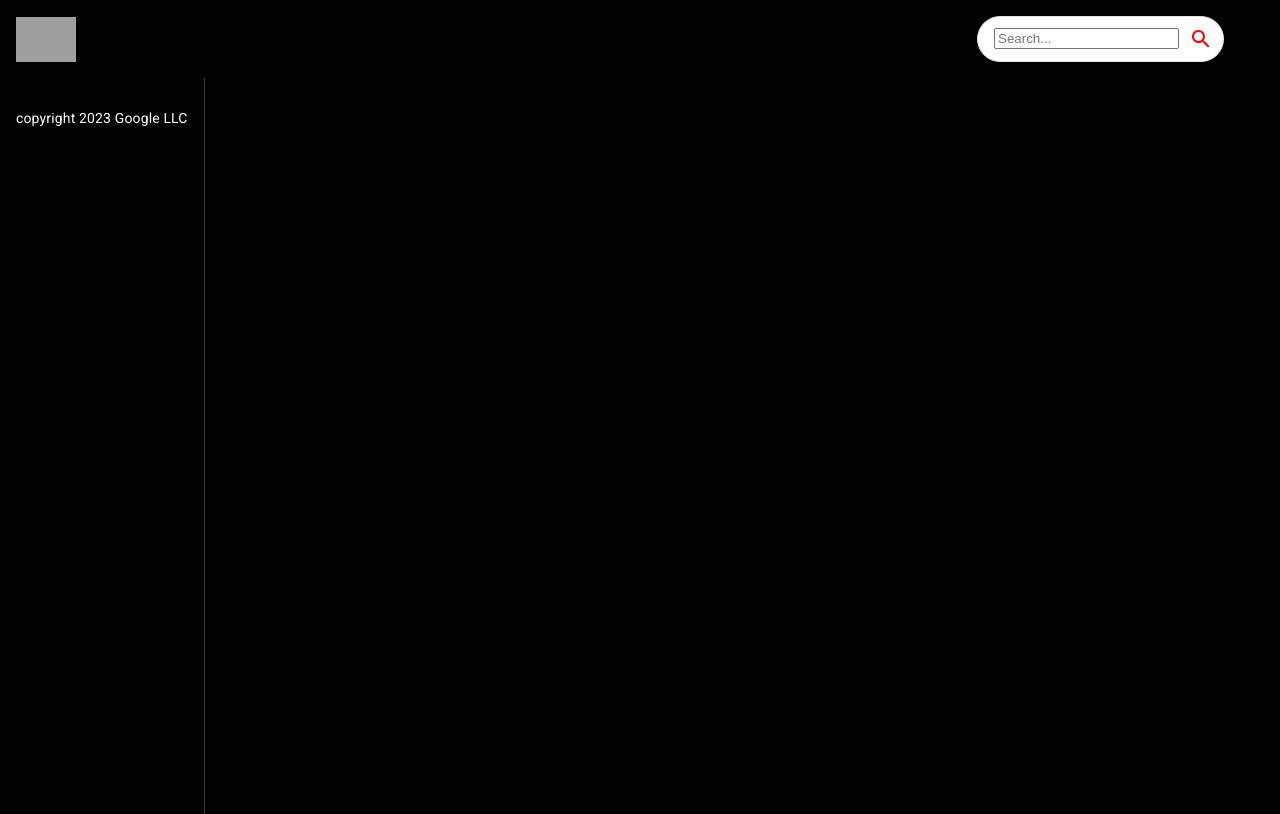
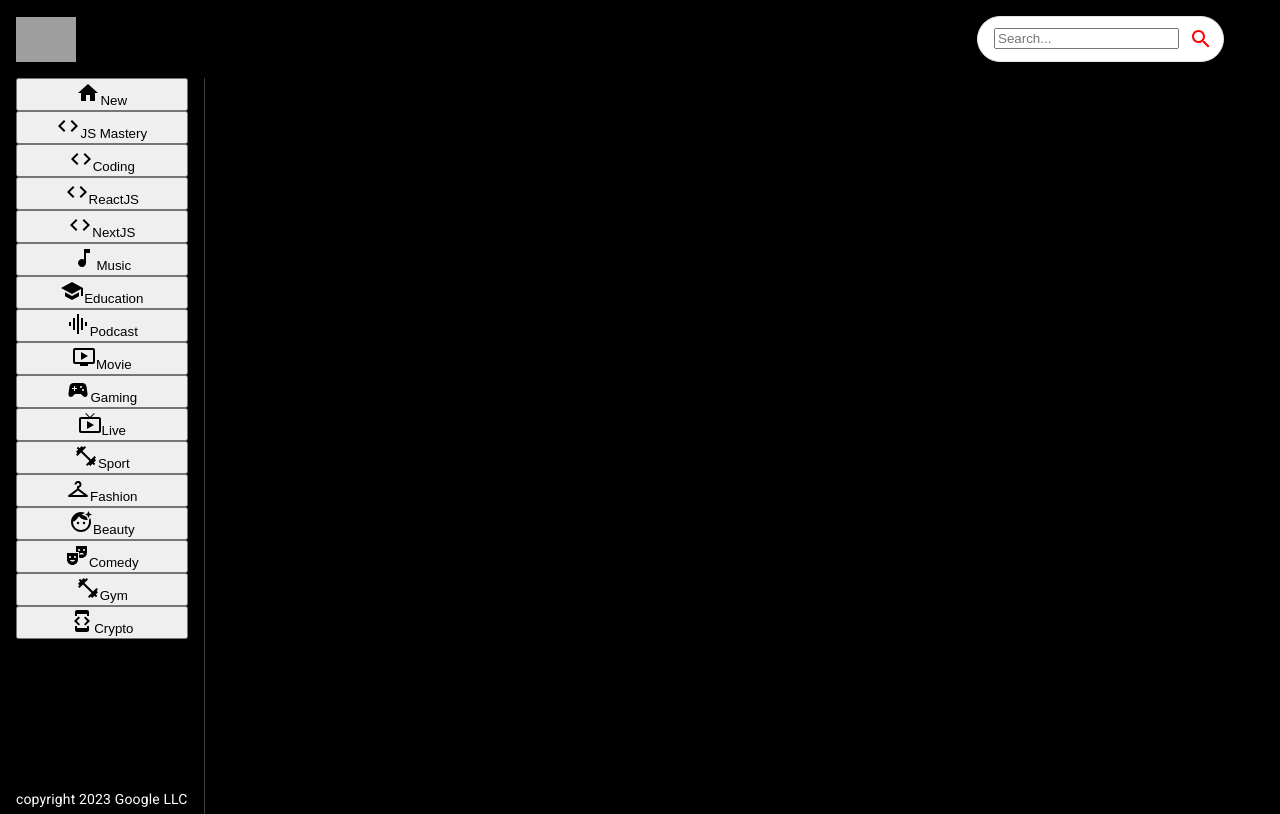
Before and after one commit to aafrieso/youtube-clone-client, a React (Create React App) app: page / in a window 1280 px wide. Built offline with nearby package versions, Linux system fonts and the light colour scheme; grey boxes are pictures that could not be loaded.

Commit message:
add sidebar icons

```diff
--- a/src/components/Sidebar.jsx
+++ b/src/components/Sidebar.jsx
@@ -1,9 +1,19 @@
-import React from 'react'
+import { Stack } from '@mui/material';
+import { categories } from '../utils/constants';
 
-const Sidebar = () => {
-  return (
-    <div>Sidebar</div>
-  )
-}
+const Sidebar = () => (
+  <Stack direction="row" sx={{overflow: 'auto', height: { sx: 'auto',md: '95%' }, flexDirection: { md: 'column'}}}
+  >
+    {categories.map((category) => (
+      <button>
+        <span>{category.icon}</span>
+        <span>{category.name}</span>
+
+      </button>
+    ))}
+
+
+  </Stack>
+)
 
 export default Sidebar
```
